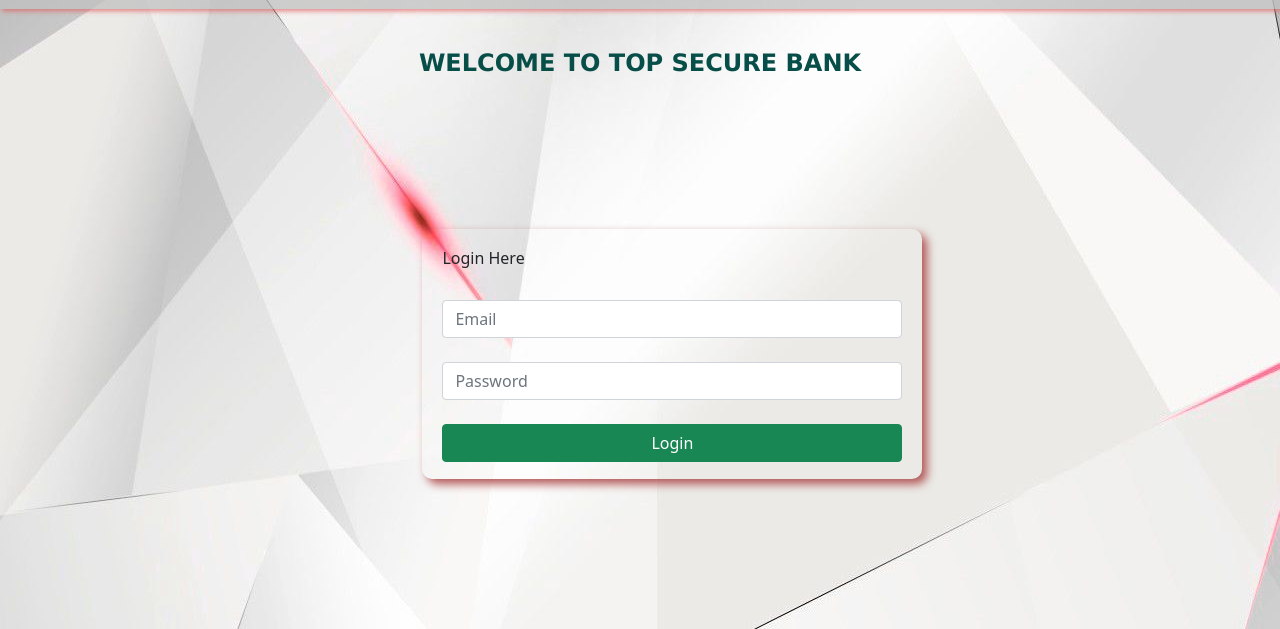
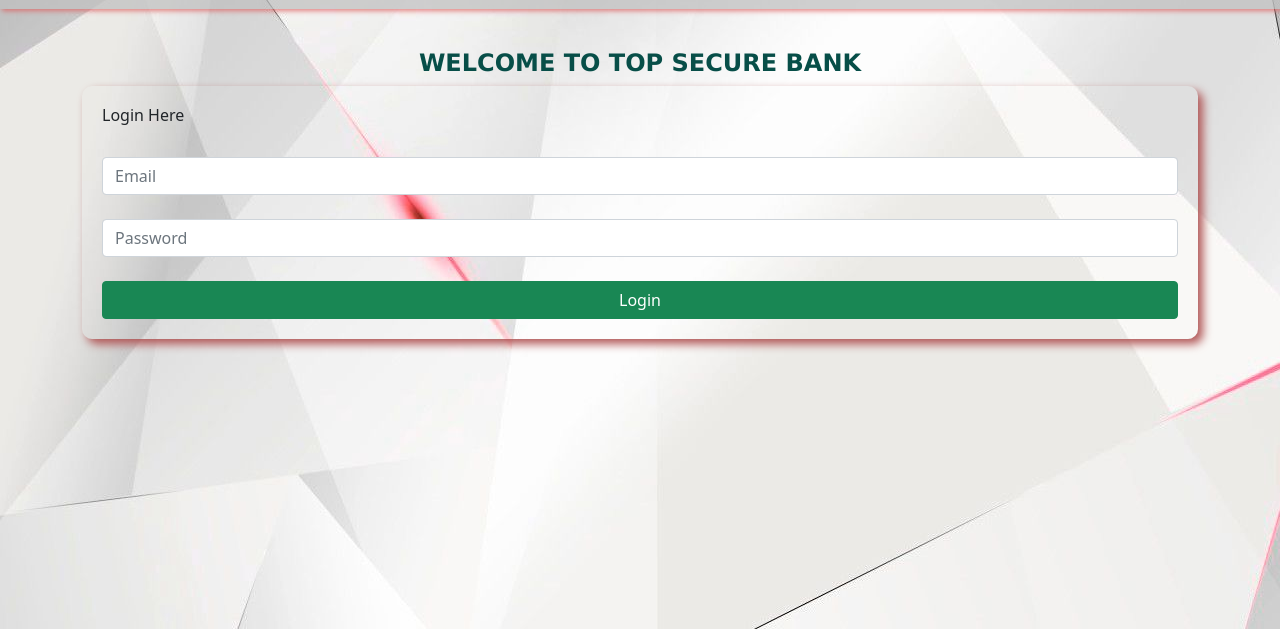
Before and after one commit to aminul-islam-niloy/TOP-Secure-Bank-Using-JS-, a plain HTML site: page index.html in a window 1280 px wide. Shown: the part 171-800 px from the top of the page. Drawn offline with nearby package versions, Linux system fonts and the light colour scheme.

Commit message:
JavaScript Project

```diff
--- a/index.js
+++ b/index.js
@@ -60,9 +60,6 @@ withdrawbtn.addEventListener("click",function(){
 
 
 
-
-
-
 document.getElementById("withdrawAmount").value="";
 
 
--- a/style.css
+++ b/style.css
@@ -22,14 +22,6 @@ opacity: 75%;
 }
 
 .submit-area{
-
-    top:50%;
-    left:33%;
-    right:0;
-    bottom:0;
-    position: absolute;
-    height: 250px;
-    width:500px;
     padding: 20px;
     flex-direction: column;
     display: flex;
@@ -87,6 +79,6 @@ opacity: 75%;
     border-radius: 3px;
     box-shadow: 1px 2px 0px ;
     float: right;
-    text-align: justify;
+    text-align: center;
 
 }
```
Also changed, not shown: index.html (+5 -1 lines).
